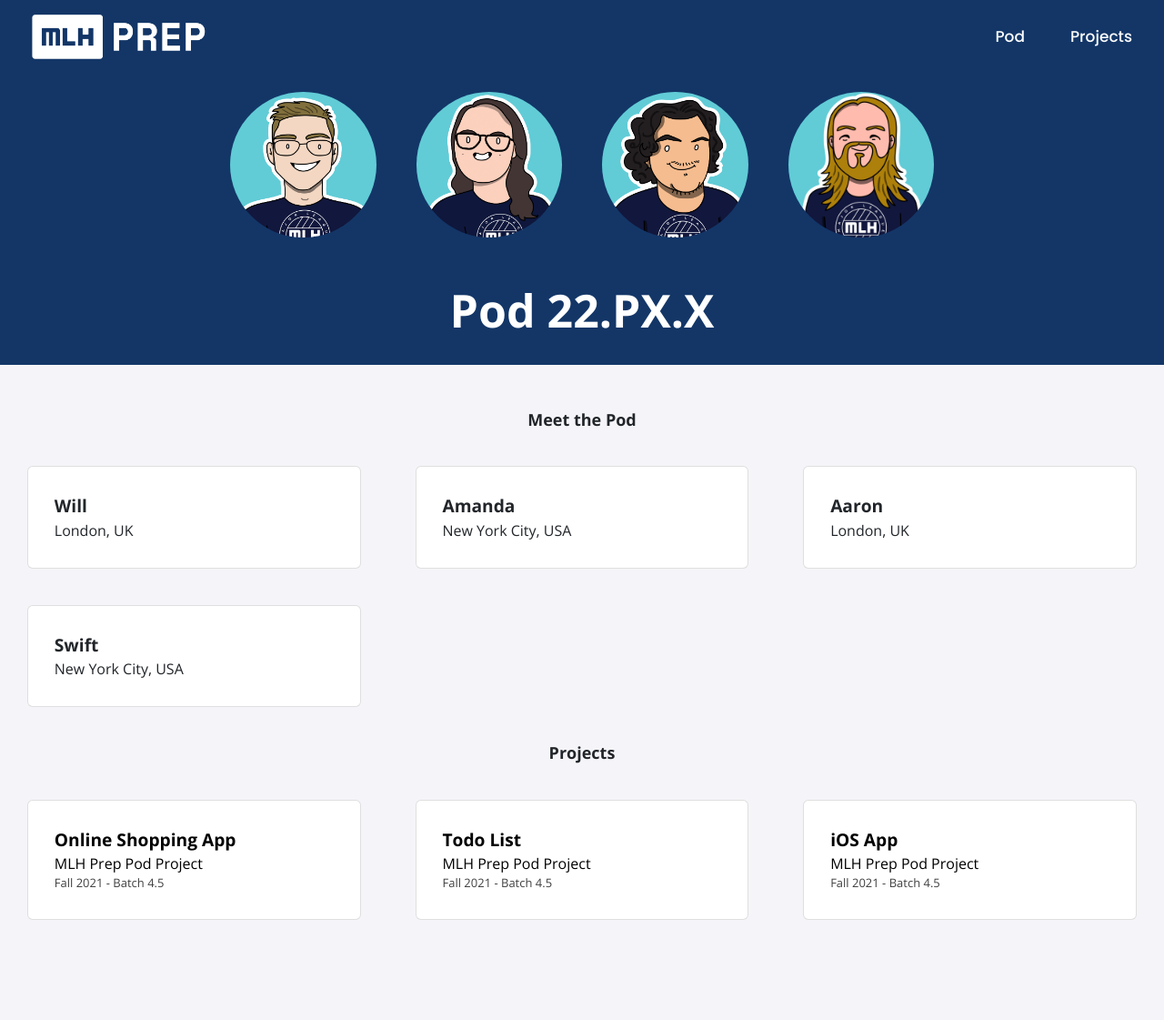
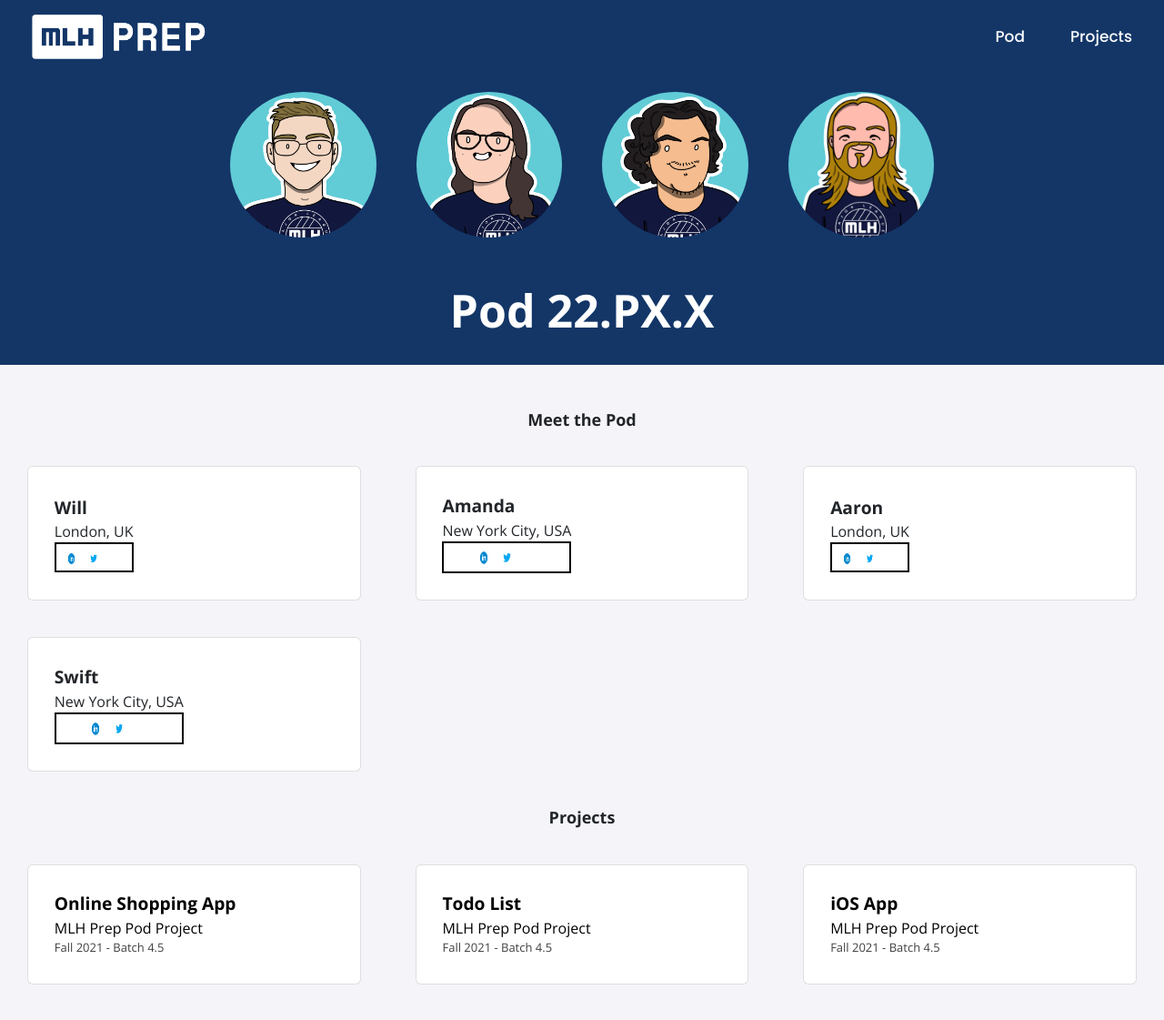
Before and after one commit to MLH-Fellowship/prep-portfolio-23.APR.PREP.1, a Jekyll site: the page built from index.html, in a window 1280 px wide and 1152 px high. Shown: the top 1121 px of the window at 91% size. Built offline with Jekyll 4.4.1, drawn with Linux system fonts in a browser that asks for light colours; nearby versions of some CDN libraries.

Commit message:
new repo

```diff
--- a/_includes/description.html
+++ b/_includes/description.html
@@ -6,6 +6,24 @@
       <div class="info">
         <p class="title">{{ item.name }}</p>
         <p class="location">{{ item.location }}</p>
+        <p class="socials">
+          <a href="" target="_blank">
+              <img
+                  src="assets/img/icons8-linkedin-circled-2.gif"
+                  alt="Linkedin"
+                  loading="lazy"
+                  class="socicon"
+              />
+          </a>
+          <a href="" target="_blank">
+              <img
+                  src="assets/img/icons8-twitter.gif"
+                  alt="Twitter"
+                  loading="lazy"
+                  class="socicon"
+              />
+          </a>
+      </p>
       </div>
     </div>
     {% endfor %}
--- a/_sass/all.scss
+++ b/_sass/all.scss
@@ -76,6 +76,19 @@
         font-size: small;
         color: #404040;
     }
+
+    .socials {
+      display: grid;
+      grid-template-columns: auto auto auto auto;
+      column-gap: 10px;
+      justify-content: center;
+      border: 2px solid black;
+    }
+
+    .socicon {
+      width: 65%;
+      height: 50%;
+    }
 }
 
 .icon {
```
Also changed, not shown: Gemfile.lock, assets/img/icons8-linkedin-circled-2.gif (added), assets/img/icons8-twitter.gif (added), 6 other files.
